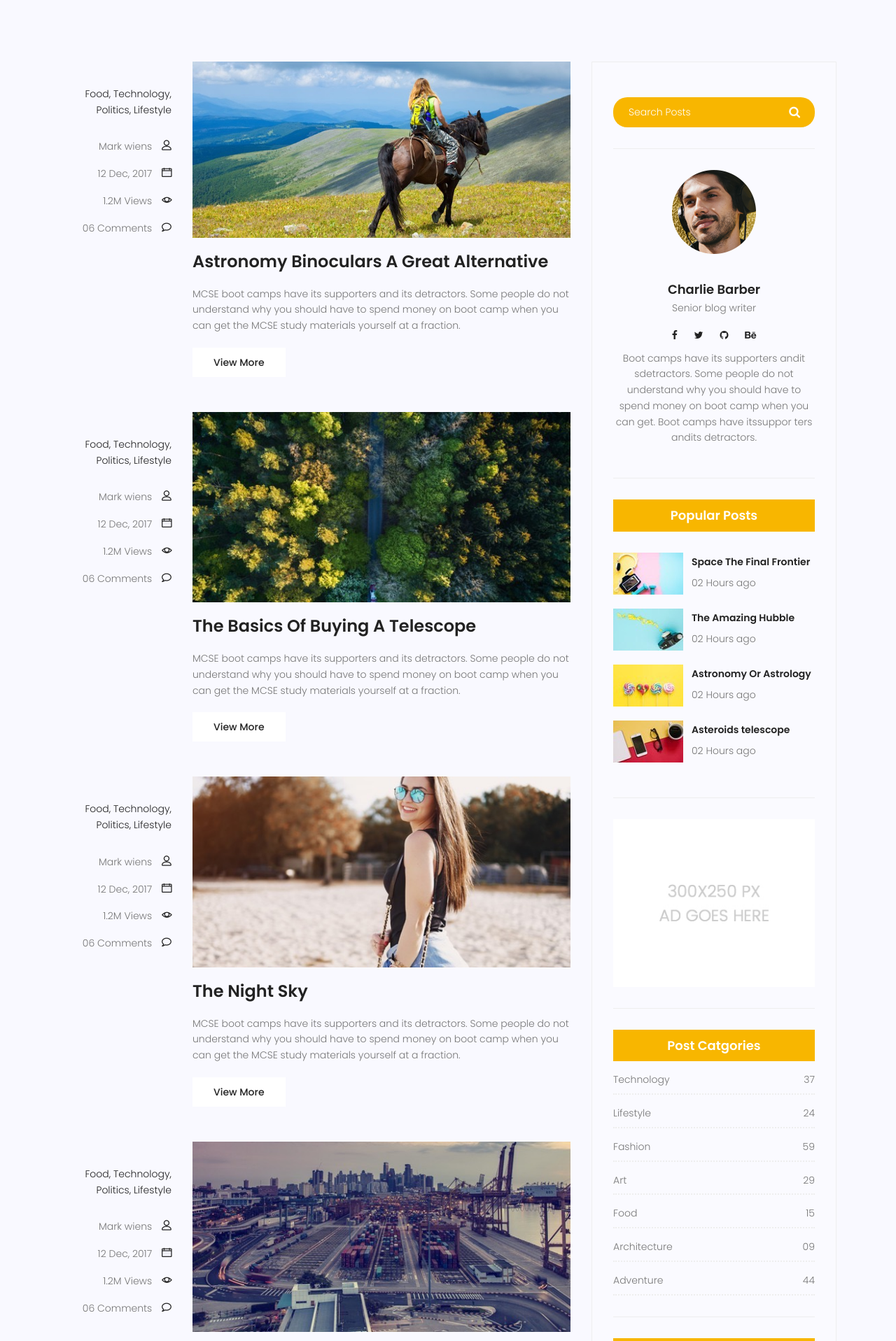
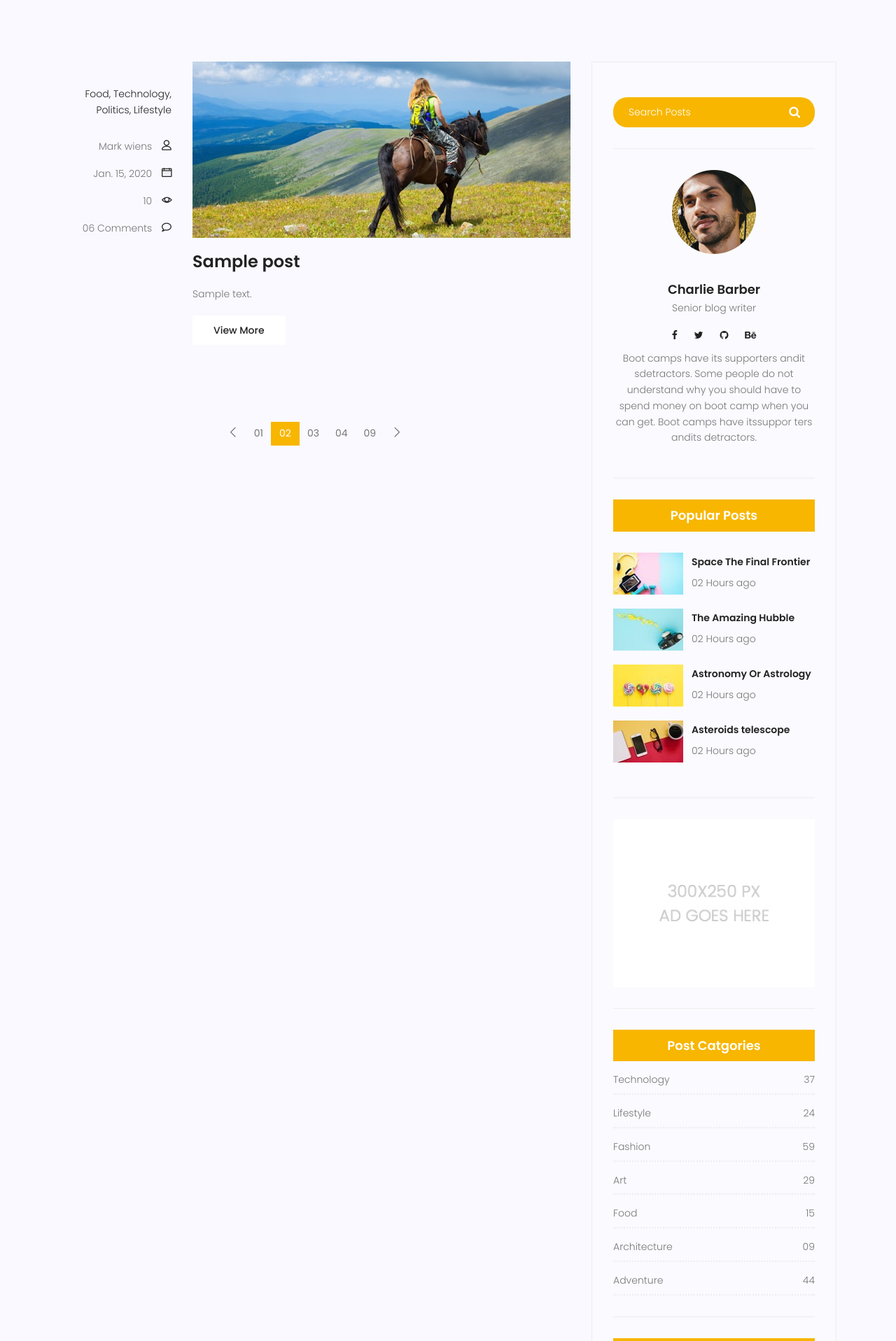
Before and after one commit to mehdi-msv/mysite, a Django app: page /blog/ in a window 1280 px wide. Shown: the part 994-2911 px from the top of the page at 70% size. Run offline with Django 3.2, Linux system fonts and the light colour scheme; tables that the repository leaves empty hold one stand-in row (values such as "Sample post"); some libraries are stand-ins or nearby versions.

Commit message:
Attach the text to the blog

```diff
--- a/blog/admin.py
+++ b/blog/admin.py
@@ -4,7 +4,6 @@ from .models import Post
 class PostAdmin(admin.ModelAdmin):
     date_hierarchy = 'created_date'
     empty_value_display = '-empty-'
-    fields = ('id','title')
-    list_display = ('title','status','created_date','counted_views')
+    list_display = ('id','title','status','created_date','counted_views')
     list_filter = ('status',)
     search_fields = ['title','content']
--- a/blog/views.py
+++ b/blog/views.py
@@ -1,6 +1,10 @@
 from django.shortcuts import render
-
+from .models import Post
 def blog_view(request):
-    return render(request,'blog/blog-home.html')
+    posts = Post.objects.filter(status = 1)
+    context = {'posts':posts}
+    return render(request,'blog/blog-home.html', context)
 def blog_single(request):
-    return render(request,'blog/blog-single.html')
+    posts = Post.objects.filter(status = 1)
+    context = {'posts':posts}
+    return render(request,'blog/blog-single.html',context)
--- a/templates/blog/blog-home.html
+++ b/templates/blog/blog-home.html
@@ -80,6 +80,7 @@
     <div class="container">
       <div class="row">
         <div class="col-lg-8 posts-list">
+          {% for post in posts%}
           <div class="single-post row">
             <div class="col-lg-3 col-md-3 meta-details">
               <ul class="tags">
@@ -101,10 +102,10 @@
                   <a href="#">Mark wiens</a> <span class="lnr lnr-user"></span>
                 </p>
                 <p class="date col-lg-12 col-md-12 col-6">
-                  <a href="#">12 Dec, 2017</a> <span class="lnr lnr-calendar-full"></span>
+                  <a href="#">{{post.published_date}}</a> <span class="lnr lnr-calendar-full"></span>
                 </p>
                 <p class="view col-lg-12 col-md-12 col-6">
-                  <a href="#">1.2M Views</a> <span class="lnr lnr-eye"></span>
+                  <a href="#">{{post.counted_views}}</a> <span class="lnr lnr-eye"></span>
                 </p>
                 <p class="comments col-lg-12 col-md-12 col-6">
                   <a href="#">06 Comments</a> <span class="lnr lnr-bubble"></span>
@@ -115,131 +116,12 @@
               <div class="feature-img">
                 <img class="img-fluid" src="{% static 'img/blog/feature-img1.jpg' %}" alt="" />
               </div>
-              <a class="posts-title" href="blog-single.html"><h3>Astronomy Binoculars A Great Alternative</h3></a>
-              <p class="excert">MCSE boot camps have its supporters and its detractors. Some people do not understand why you should have to spend money on boot camp when you can get the MCSE study materials yourself at a fraction.</p>
+              <a class="posts-title" href="blog-single.html"><h3>{{post.title}}</h3></a>
+              <p class="excert">{{post.content}}</p>
               <a href="blog-single.html" class="primary-btn">View More</a>
             </div>
           </div>
-          <div class="single-post row">
-            <div class="col-lg-3 col-md-3 meta-details">
-              <ul class="tags">
-                <li>
-                  <a href="#">Food,</a>
-                </li>
-                <li>
-                  <a href="#">Technology,</a>
-                </li>
-                <li>
-                  <a href="#">Politics,</a>
-                </li>
-                <li>
-                  <a href="#">Lifestyle</a>
-                </li>
-              </ul>
-              <div class="user-details row">
-                <p class="user-name col-lg-12 col-md-12 col-6">
-                  <a href="#">Mark wiens</a> <span class="lnr lnr-user"></span>
-                </p>
-                <p class="date col-lg-12 col-md-12 col-6">
-                  <a href="#">12 Dec, 2017</a> <span class="lnr lnr-calendar-full"></span>
-                </p>
-                <p class="view col-lg-12 col-md-12 col-6">
-                  <a href="#">1.2M Views</a> <span class="lnr lnr-eye"></span>
-                </p>
-                <p class="comments col-lg-12 col-md-12 col-6">
-                  <a href="#">06 Comments</a> <span class="lnr lnr-bubble"></span>
-                </p>
-              </div>
-            </div>
-            <div class="col-lg-9 col-md-9">
-              <div class="feature-img">
-                <img class="img-fluid" src="{% static 'img/blog/feature-img2.jpg' %}" alt="" />
-              </div>
-              <a class="posts-title" href="blog-single.html"><h3>The Basics Of Buying A Telescope</h3></a>
-              <p class="excert">MCSE boot camps have its supporters and its detractors. Some people do not understand why you should have to spend money on boot camp when you can get the MCSE study materials yourself at a fraction.</p>
-              <a href="blog-single.html" class="primary-btn">View More</a>
-            </div>
-          </div>
-          <div class="single-post row">
-            <div class="col-lg-3 col-md-3 meta-details">
-              <ul class="tags">
-                <li>
-                  <a href="#">Food,</a>
-                </li>
-                <li>
-                  <a href="#">Technology,</a>
-                </li>
-                <li>
-                  <a href="#">Politics,</a>
-                </li>
-                <li>
-                  <a href="#">Lifestyle</a>
-                </li>
-              </ul>
-              <div class="user-details row">
-                <p class="user-name col-lg-12 col-md-12 col-6">
-                  <a href="#">Mark wiens</a> <span class="lnr lnr-user"></span>
-                </p>
-                <p class="date col-lg-12 col-md-12 col-6">
-                  <a href="#">12 Dec, 2017</a> <span class="lnr lnr-calendar-full"></span>
-                </p>
-                <p class="view col-lg-12 col-md-12 col-6">
-                  <a href="#">1.2M Views</a> <span class="lnr lnr-eye"></span>
-                </p>
-                <p class="comments col-lg-12 col-md-12 col-6">
-                  <a href="#">06 Comments</a> <span class="lnr lnr-bubble"></span>
-                </p>
-              </div>
-            </div>
-            <div class="col-lg-9 col-md-9">
-              <div class="feature-img">
-                <img class="img-fluid" src="{% static 'img/blog/feature-img4.jpg' %}" alt="" />
-              </div>
-              <a class="posts-title" href="blog-single.html"><h3>The Night Sky</h3></a>
-              <p class="excert">MCSE boot camps have its supporters and its detractors. Some people do not understand why you should have to spend money on boot camp when you can get the MCSE study materials yourself at a fraction.</p>
-              <a href="blog-single.html" class="primary-btn">View More</a>
-            </div>
-          </div>
-          <div class="single-post row">
-            <div class="col-lg-3 col-md-3 meta-details">
-              <ul class="tags">
-                <li>
-                  <a href="#">Food,</a>
-                </li>
-                <li>
-                  <a href="#">Technology,</a>
-                </li>
-                <li>
-                  <a href="#">Politics,</a>
-                </li>
-                <li>
-                  <a href="#">Lifestyle</a>
-                </li>
-              </ul>
-              <div class="user-details row">
-                <p class="user-name col-lg-12 col-md-12 col-6">
-                  <a href="#">Mark wiens</a> <span class="lnr lnr-user"></span>
-                </p>
-                <p class="date col-lg-12 col-md-12 col-6">
-                  <a href="#">12 Dec, 2017</a> <span class="lnr lnr-calendar-full"></span>
-                </p>
-                <p class="view col-lg-12 col-md-12 col-6">
-                  <a href="#">1.2M Views</a> <span class="lnr lnr-eye"></span>
-                </p>
-                <p class="comments col-lg-12 col-md-12 col-6">
-                  <a href="#">06 Comments</a> <span class="lnr lnr-bubble"></span>
-                </p>
-              </div>
-            </div>
-            <div class="col-lg-9 col-md-9">
-              <div class="feature-img">
-                <img class="img-fluid" src="{% static 'img/blog/feature-img5.jpg' %}" alt="" />
-              </div>
-              <a class="posts-title" href="blog-single.html"><h3>Telescopes 101</h3></a>
-              <p class="excert">MCSE boot camps have its supporters and its detractors. Some people do not understand why you should have to spend money on boot camp when you can get the MCSE study materials yourself at a fraction.</p>
-              <a href="blog-single.html" class="primary-btn">View More</a>
-            </div>
-          </div>
+          {% endfor %}
           <nav class="blog-pagination justify-content-center d-flex">
             <ul class="pagination">
               <li class="page-item">
```
